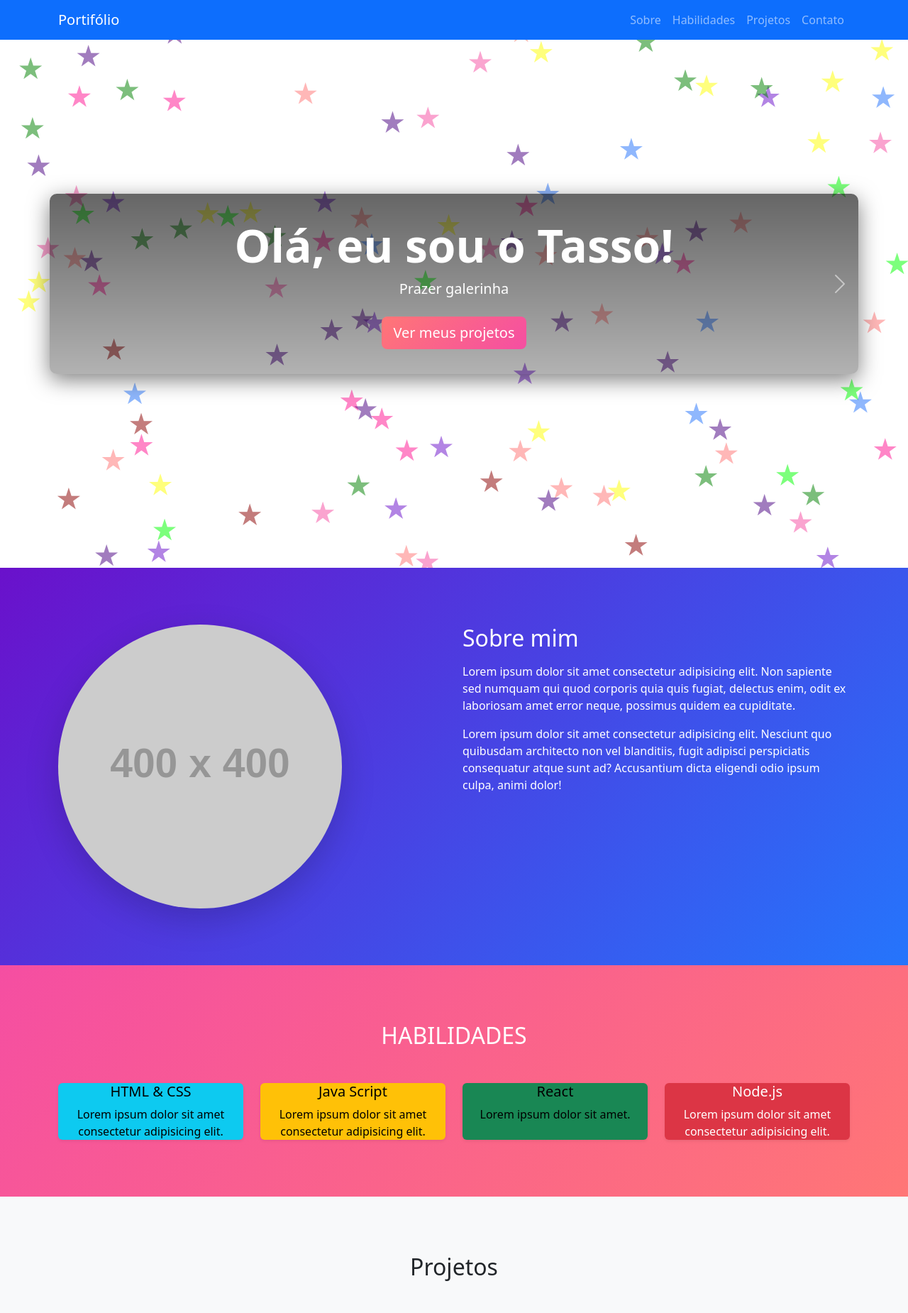
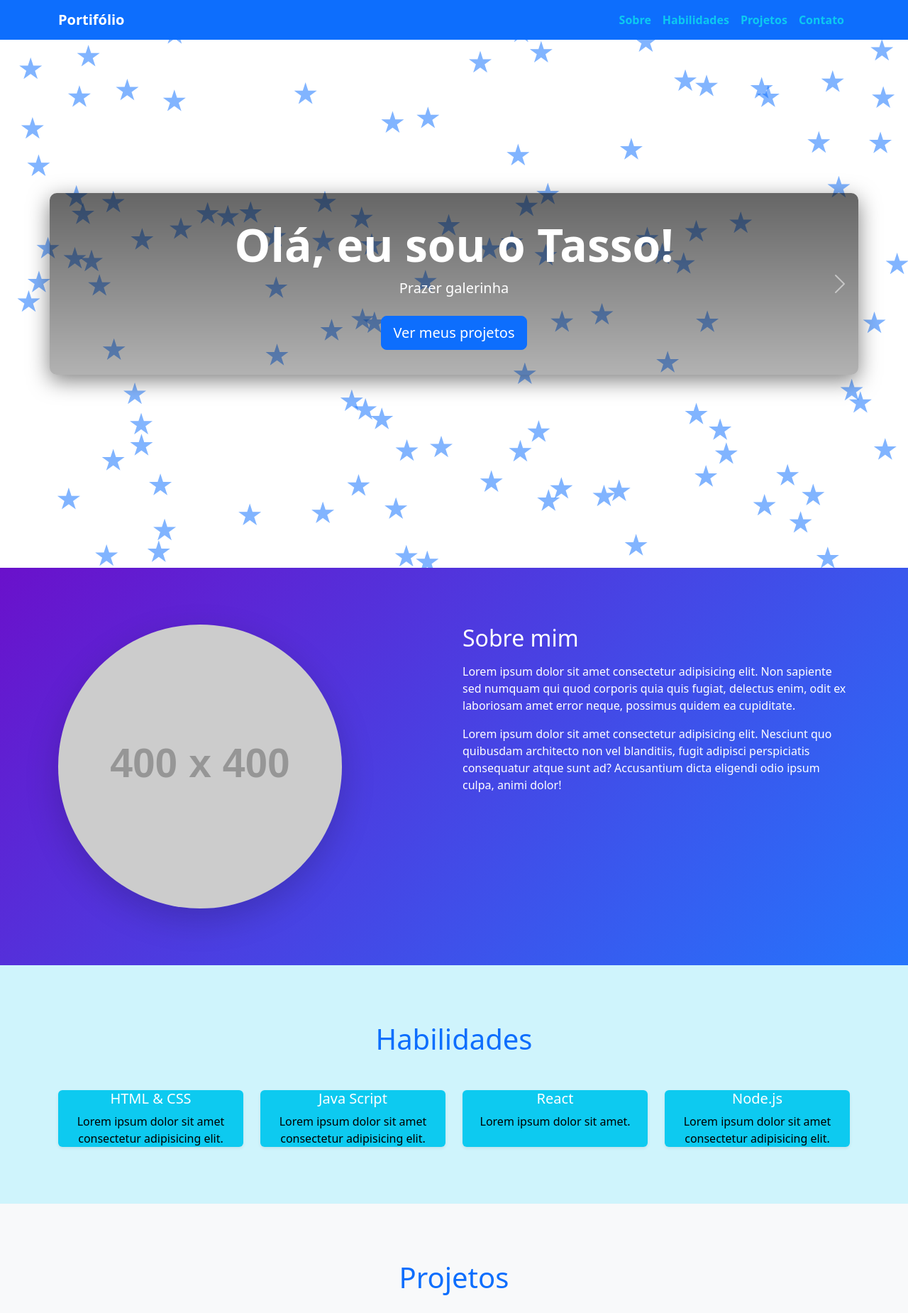
Before and after one commit to tassonogueira/portifolio-aula-14, a plain HTML site: page index.html in a window 1280 px wide. Shown: the top 1850 px of the page at 71% size. Drawn offline with nearby package versions, Linux system fonts and the light colour scheme; placeholder pictures from the web are drawn by us; animation ran at ten frames a second.

Commit message:
Customizando Portifólio

```diff
--- a/index.html
+++ b/index.html
@@ -17,7 +17,7 @@
   <!-- Navbar -->
   <nav class="navbar navbar-expand-lg navbar-dark bg-primary fixed-top">
     <div class="container">
-      <a class="navbar-brand" href="#">Portifólio</a>
+      <a class="navbar-brand text-white fw-bold" href="#">Portifólio</a>
       <button class="navbar-toggler" type="button" data-bs-toggle="collapse" data-bs-target="#navbarNav"
         aria-controls="navbarNav" aria-expanded="false" aria-label="Toggle navigation">
         <span class="navbar-toggler-icon"></span>
@@ -25,16 +25,16 @@
       <div class="collapse navbar-collapse" id="navbarNav">
         <ul class="navbar-nav ms-auto">
           <li class="nav-item">
-            <a class="nav-link" href="#sobre">Sobre</a>
+            <a class="nav-link text-info fw-bold" href="#sobre">Sobre</a>
           </li>
           <li class="nav-item">
-            <a class="nav-link" href="#habilidades">Habilidades</a>
+            <a class="nav-link text-info fw-bold" href="#habilidades">Habilidades</a>
           </li>
           <li class="nav-item">
-            <a class="nav-link" href="#projetos">Projetos</a>
+            <a class="nav-link text-info fw-bold" href="#projetos">Projetos</a>
           </li>
           <li class="nav-item">
-            <a class="nav-link" href="#contato" data-bs-toggle="modal" data-bs-target="#contatoModal">Contato</a>
+            <a class="nav-link text-info fw-bold" href="#contato" data-bs-toggle="modal" data-bs-target="#contatoModal">Contato</a>
           </li>
         </ul>
       </div>
@@ -47,7 +47,7 @@
     <div class="container bg-container" data-aos="fade-up">
       <h1 class="display-3 fw-bold">Olá, eu sou o Tasso!</h1>
       <p class="lead mb-4">Prazer galerinha</p>
-      <a href="#projetos" class="btn btn-gradient btn-lg">Ver meus projetos</a>
+      <a href="#projetos" class="btn btn-primary btn-lg ">Ver meus projetos</a>
     </div>
   </header>
 
@@ -79,15 +79,15 @@
       </div>
     </div>
   </section>
-  <section id="Habilidades" class="bg-gradient-pink" data-aos="fade-left">
+  <section id="habilidades" class="bg-info-subtle" data-aos="fade-left">
 
     <div class="container">
-      <h2 class="text-center mb-5"> HABILIDADES</h2>
+      <h1 class="text-center mb-5 text-primary"> Habilidades</h1>
       <div class="row g-4 text-center">
 
         <div class="col-md-3" data-aos="zoom-in" data-aos-delay="100">
           <div class="card h-100 card-hover shadow-sm border-0 bg-info text-black">
-            <h5 class="card-title">HTML & CSS</h5>
+            <h5 class="card-title text-white">HTML & CSS</h5>
             <p class="card-text">
 
               Lorem ipsum dolor sit amet consectetur adipisicing elit.
@@ -98,8 +98,8 @@
 
 
         <div class="col-md-3" data-aos="zoom-in" data-aos-delay="200">
-          <div class="card h-100 card-hover shadow-sm border-0 bg-warning text-black">
-            <h5 class="card-title">Java Script</h5>
+          <div class="card h-100 card-hover shadow-sm border-0 bg-info text-black">
+            <h5 class="card-title text-white">Java Script</h5>
             <p class="card-text">
 
               Lorem ipsum dolor sit amet consectetur adipisicing elit.
@@ -108,8 +108,8 @@
         </div>
 
         <div class="col-md-3" data-aos="zoom-in" data-aos-delay="300">
-          <div class="card h-100 card-hover shadow-sm border-0 bg-success text-black">
-            <h5 class="card-title">React</h5>
+          <div class="card h-100 card-hover shadow-sm border-0 bg-info text-black">
+            <h5 class="card-title text-white">React</h5>
             <p class="card-text">
 
               Lorem ipsum dolor sit amet.
@@ -119,8 +119,8 @@
         </div>
 
         <div class="col-md-3" data-aos="zoom-in" data-aos-delay="400">
-          <div class="card h-100 card-hover shadow-sm border-0 bg-danger text-white">
-            <h5 class="card-title">Node.js</h5>
+          <div class="card h-100 card-hover shadow-sm border-0 bg-info text-black">
+            <h5 class="card-title text-white">Node.js</h5>
             <p class="card-text">
 
               Lorem ipsum dolor sit amet consectetur adipisicing elit.
@@ -151,7 +151,7 @@
 <section id="projetos" class="bg-light" data-aos="fade-up">
   <div class="container">
     <div class="text-center mb-5">
-      <h2 class="text-center mb-5">Projetos</h2>
+      <h1 class="text-center mb-5 text-primary">Projetos</h1>
       <div id="projetosCarousel" class="carousel slide" data-bs-ride="carousel">
 
         <!-- Indicadores -->
@@ -167,7 +167,7 @@
             <div class="carousel-caption d-none d-md-block bg-dark bg-opacity-50 rounded p-3">
               <h5>Projeto 1</h5>
               <p>Lorem ipsum dolor sit amet consectetur, adipisicing elit.</p>
-              <a href="#" class="btn btn-gradient btn-sm">Ver Projeto</a>
+              <a href="#" class="btn btn-primary btn-sm">Ver Projeto</a>
             </div>
           </div>
 
@@ -176,7 +176,7 @@
             <div class="carousel-caption d-none d-md-block bg-dark bg-opacity-50 rounded p-3">
               <h5>Projeto 2</h5>
               <p>Lorem ipsum dolor sit amet consectetur, adipisicing elit.</p>
-              <a href="#" class="btn btn-gradient btn-sm">Ver Projeto</a>
+              <a href="#" class="btn btn-primary btn-sm">Ver Projeto</a>
             </div>
           </div>
 
@@ -185,7 +185,7 @@
             <div class="carousel-caption d-none d-md-block bg-dark bg-opacity-50 rounded p-3">
               <h5>Projeto 3</h5>
               <p>Lorem ipsum dolor sit amet consectetur, adipisicing elit.</p>
-              <a href="#" class="btn btn-gradient btn-sm">Ver Projeto</a>
+              <a href="#" class="btn btn-primary btn-sm">Ver Projeto</a>
             </div>
           </div>
         </div>
@@ -256,7 +256,7 @@ aria-labelledby="contatoModalLabel" aria-hidden="true">
     particlesJS("particles-js", {
       particles: {
         number: { value: 90 },
-        color: { value: ["#ff7676", "#F54ea2", "#6A11CB", "#2575FC", "#FFFF00", "#008000", "#8B0000", "#4B0082", "#FF1493", "#00FF00"] },
+        color: { value: ["#0d6efd"] },
         shape: { type: "star" },
         opacity: { value: 0.3 },
         size: { value: 10 },
```
